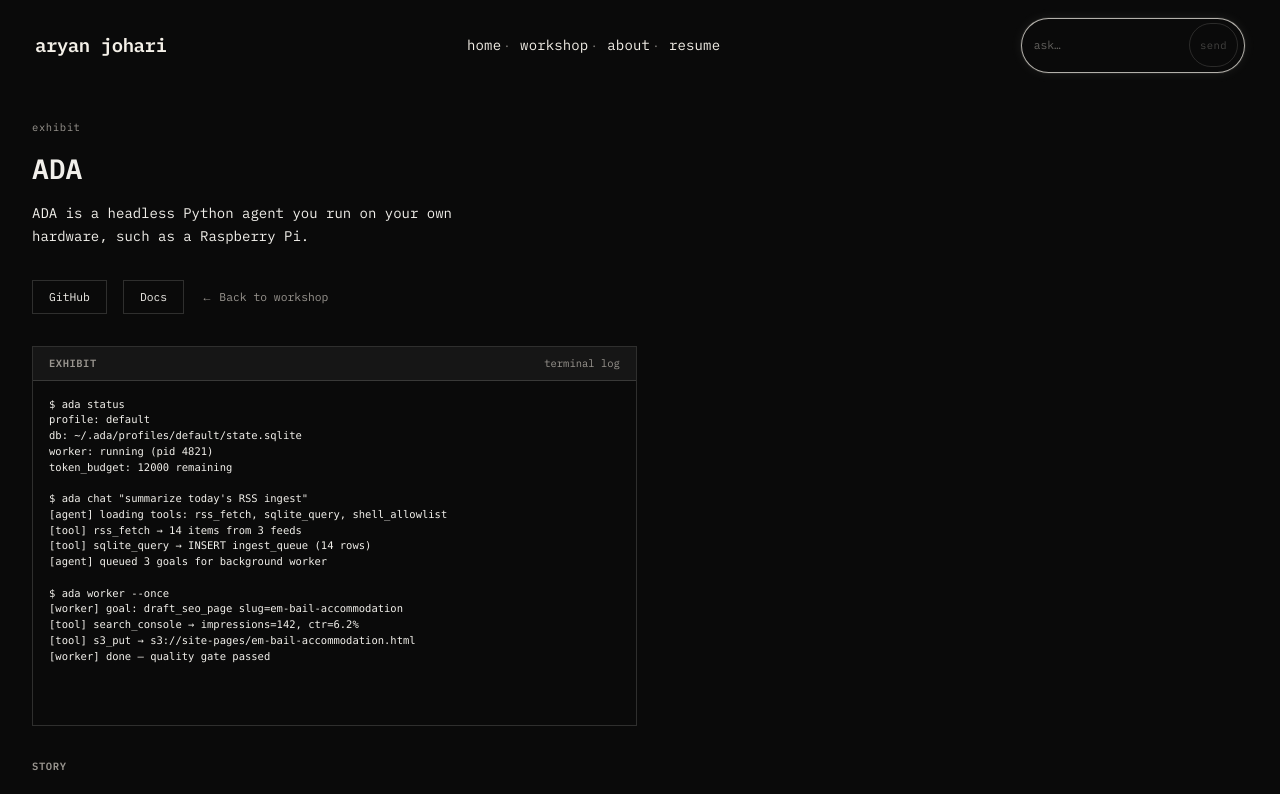
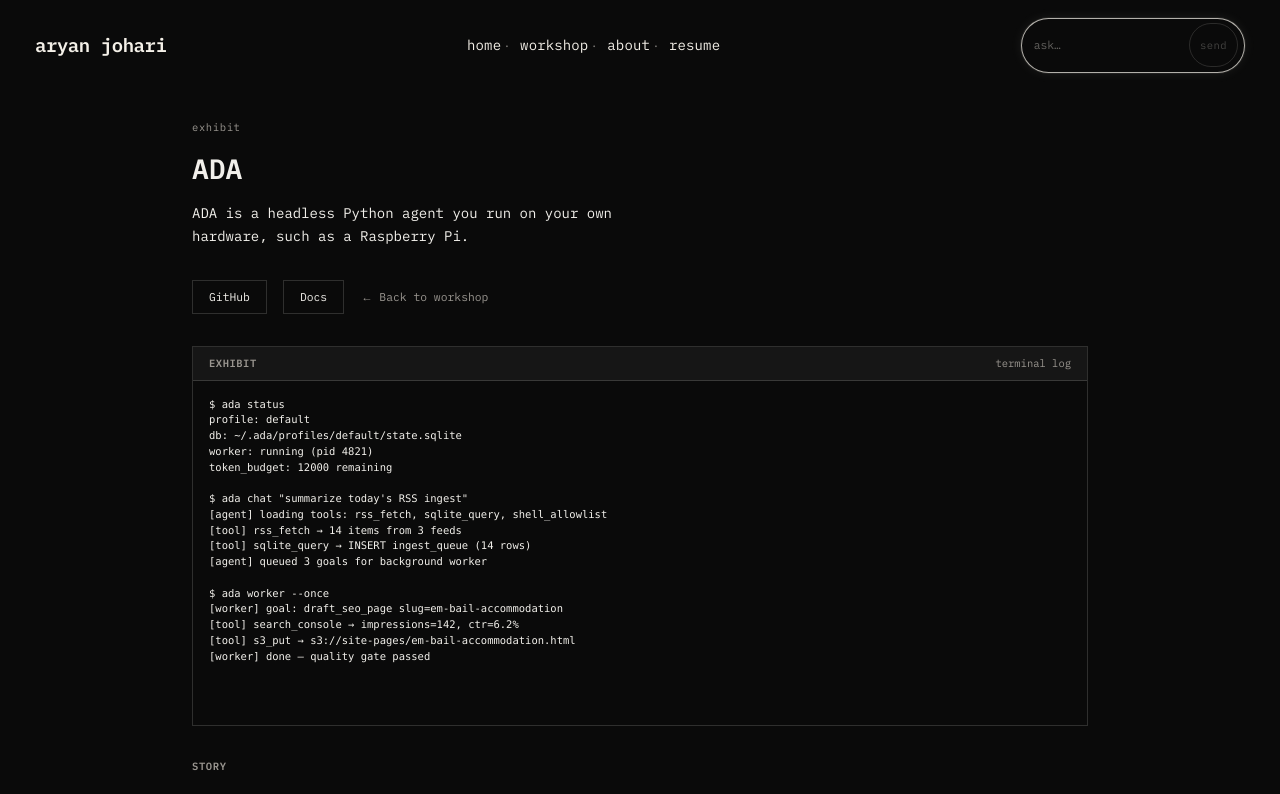
Before and after one commit to aryanjohari/aryan-portfolio, a Next.js app: page /projects/ada in a window 1280 px wide. Shown: the top 794 px of the page. Built offline with nearby package versions, Linux system fonts and the light colour scheme.

Commit message:
updated content width

```diff
--- a/src/app/globals.css
+++ b/src/app/globals.css
@@ -1352,7 +1352,15 @@ body:has(.workshop-page) .site-main {
   display: flex;
   flex-direction: column;
   gap: var(--space-4);
-  max-width: 72ch;
+  width: 100%;
+  max-width: min(100%, 1100px);
+  margin-inline: auto;
+}
+
+@media (min-width: 768px) {
+  .project-exhibit {
+    max-width: min(70vw, 1100px);
+  }
 }
 
 .project-exhibit-hero {
@@ -1432,7 +1440,6 @@ body:has(.workshop-page) .site-main {
 
 .project-exhibit-stage {
   width: 100%;
-  max-width: min(100%, 720px);
 }
 
 .project-exhibit-stage .demo-panel {
@@ -1454,11 +1461,11 @@ body:has(.workshop-page) .site-main {
   margin: 0;
   font-size: 1rem;
   line-height: 1.7;
+  max-width: 65ch;
 }
 
 .project-diagram-section {
   width: 100%;
-  max-width: min(100%, 720px);
 }
 
 .project-diagram-source {
```
